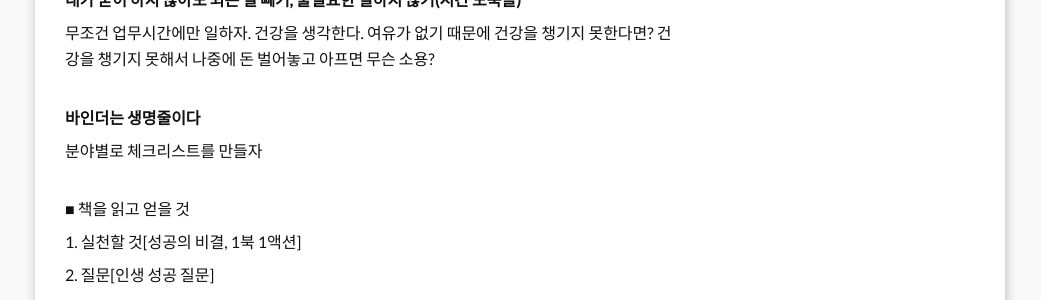
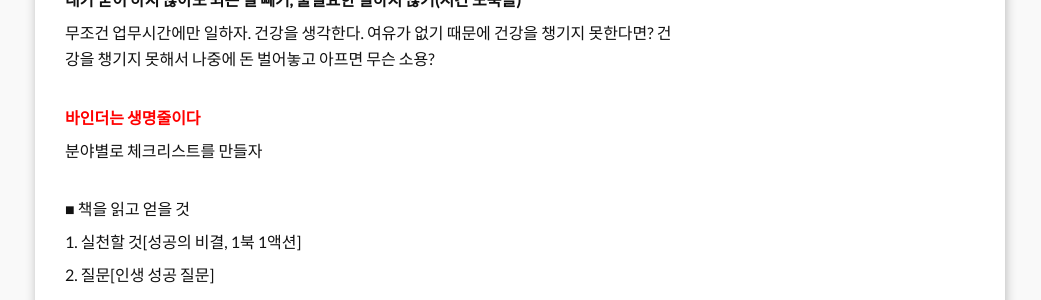
Before and after one commit to leevra/self-management.leeseungju.com, a Jekyll site: the page built from index.html, in a window 1280 px wide. Shown: the part 1486-1786 px from the top of the page, without its empty margins (120-1161 px from the left). Built offline with Jekyll 4.4.1, drawn with Linux system fonts in a browser that asks for light colours; the list of posts is cut into pages by our own code.

Commit message:
Update index.html

```diff
--- a/index.html
+++ b/index.html
@@ -50,7 +50,7 @@ layout: default
 <p>집안 상태가 내 얼굴이다. 청소부 시간당 1만 원, 2시간 시키기</p><p><b>내가 굳이 하지 않아도 되는 일 빼기, 불필요한 일하지 않기(시간 도둑들)</b></p>
 <p>무조건 업무시간에만 일하자. 건강을 생각한다. 여유가 없기 때문에 건강을 챙기지 못한다면? 건강을 챙기지 못해서 나중에 돈 벌어놓고 아프면 무슨 소용?&nbsp;</p>
 <br>
-<b><p>바인더는 생명줄이다</p></b>
+<b><p><span style="color: rgb(255, 0, 0);">바인더는 생명줄이다</span></p></b>
 <p>분야별로 체크리스트를 만들자</p>
 <br>
 <p>■ 책을 읽고 얻을 것</p><p>1. 실천할 것[성공의 비결, 1북 1액션]</p><p>2. 질문[인생 성공 질문]<br>
```
